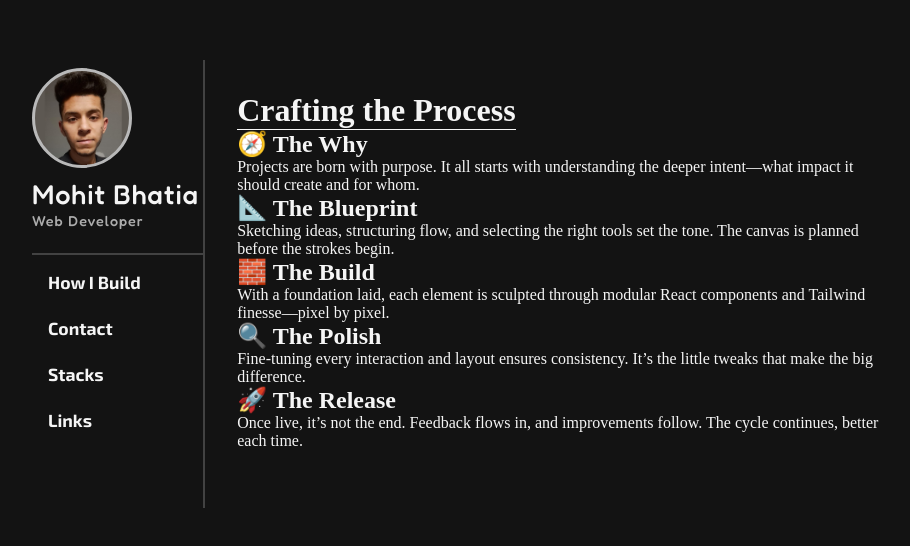
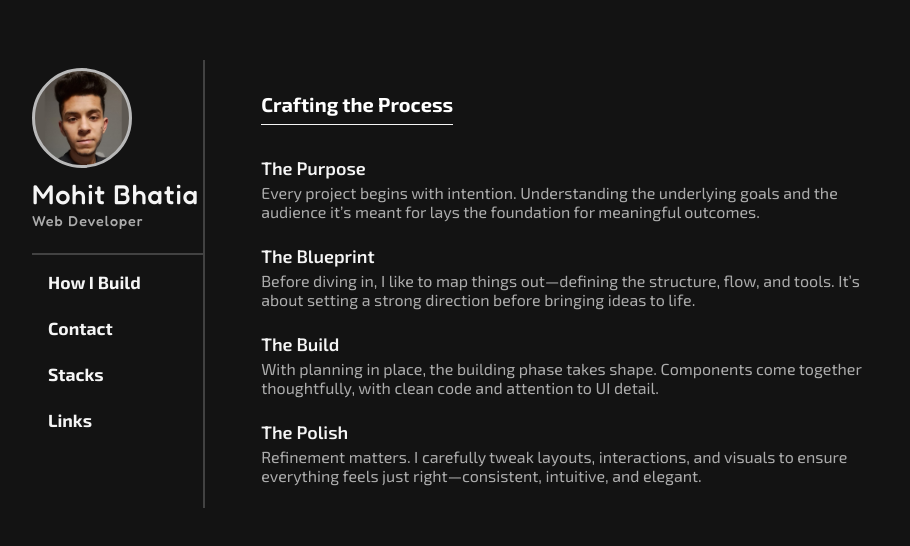
Before and after one commit to Bhatia612/mohitbhatia.com, a React (Vite) app: page /#/ in a window 1280 px wide. Shown: the part 116-662 px from the top of the page, without its empty margins (168-1078 px from the left). Built offline with nearby package versions, Linux system fonts and the light colour scheme.

Commit message:
created How i build and Contacts section . . .

```diff
--- a/src/index.css
+++ b/src/index.css
@@ -27,4 +27,10 @@ body {
   padding: 2rem;
   width: 80%;
   border-left: 2px solid rgba(255, 255, 255, 0.201);
+  overflow: auto;
+  scrollbar-width: none;
 }
+
+.contentCont::-webkit-scrollbar {
+  display: none;
+}
--- a/src/pages/HowIBuild.jsx
+++ b/src/pages/HowIBuild.jsx
@@ -1,48 +1,64 @@
 import React from "react";
+import "../styles/howIBuild.css";
+import "../styles/contacts.css";
 
-function Approach() {
+function HowIBuild() {
   return (
-    <div className="w-full min-h-screen bg-black text-white px-6 py-10 flex flex-col items-start justify-start gap-8">
-      <h1 className="text-4xl font-bold border-b border-gray-700 pb-2">Crafting the Process</h1>
+    <>
+      <div className="approach-container">
+        <h1 className="approach-title">Crafting the Process</h1>
 
-      <div className="space-y-6 max-w-3xl">
+        <div className="approach-content">
           <section>
-          <h2 className="text-xl font-semibold text-gray-300 mb-1">🧭 The Why</h2>
-          <p className="text-gray-400">
-            Projects are born with purpose. It all starts with understanding the deeper intent—what impact it should create and for whom.
+            <h2 className="section-heading">The Purpose</h2>
+            <p className="section-text">
+              Every project begins with intention. Understanding the underlying goals and the audience it’s meant for lays the foundation for meaningful outcomes.
             </p>
           </section>
 
           <section>
-          <h2 className="text-xl font-semibold text-gray-300 mb-1">📐 The Blueprint</h2>
-          <p className="text-gray-400">
-            Sketching ideas, structuring flow, and selecting the right tools set the tone. The canvas is planned before the strokes begin.
+            <h2 className="section-heading">The Blueprint</h2>
+            <p className="section-text">
+              Before diving in, I like to map things out—defining the structure, flow, and tools. It’s about setting a strong direction before bringing ideas to life.
             </p>
           </section>
 
           <section>
-          <h2 className="text-xl font-semibold text-gray-300 mb-1">🧱 The Build</h2>
-          <p className="text-gray-400">
-            With a foundation laid, each element is sculpted through modular React components and Tailwind finesse—pixel by pixel.
+            <h2 className="section-heading">The Build</h2>
+            <p className="section-text">
+              With planning in place, the building phase takes shape. Components come together thoughtfully, with clean code and attention to UI detail.
             </p>
           </section>
 
           <section>
-          <h2 className="text-xl font-semibold text-gray-300 mb-1">🔍 The Polish</h2>
-          <p className="text-gray-400">
-            Fine-tuning every interaction and layout ensures consistency. It’s the little tweaks that make the big difference.
+            <h2 className="section-heading">The Polish</h2>
+            <p className="section-text">
+              Refinement matters. I carefully tweak layouts, interactions, and visuals to ensure everything feels just right—consistent, intuitive, and elegant.
             </p>
           </section>
 
           <section>
-          <h2 className="text-xl font-semibold text-gray-300 mb-1">🚀 The Release</h2>
-          <p className="text-gray-400">
-            Once live, it’s not the end. Feedback flows in, and improvements follow. The cycle continues, better each time.
+            <h2 className="section-heading">The Release</h2>
+            <p className="section-text">
+              Launching isn’t the finish line—it’s part of the cycle. I value feedback and see each release as a chance to evolve and improve further.
             </p>
           </section>
         </div>
       </div>
+      <div id="contacts" className="contact-section">
+        <h2 className="contact-title">Let’s Connect</h2>
+        <p className="contact-text">
+          Whether you have a project in mind, want to collaborate, or just want to say hello — I’m always open to meaningful conversations.
+        </p>
+        <div className="contact-links">
+          <a href="mailto:mohitbhatia612.com" className="contact-link">📧 mohitbhatia612@gmail.com ↗</a>
+          <a href="https://www.linkedin.com/in/mohit-bhatia-777461289/" target="_blank" className="contact-link">🔗 LinkedIn ↗</a>
+          <a href="https://github.com/Bhatia612" target="_blank" className="contact-link">💻 GitHub ↗</a>
+        </div>
+      </div>
+
+    </>
   );
 }
 
-export default Approach;
+export default HowIBuild;
--- /dev/null
+++ b/src/styles/contacts.css
@@ -0,0 +1,40 @@
+@import url('https://fonts.googleapis.com/css2?family=Exo+2:ital,wght@0,100..900;1,100..900&family=Fredoka:wght@300..700&display=swap');
+
+
+.contact-section {
+    padding: 2rem 1.5rem;
+    color: #fff;
+    font-family: "Exo 2", sans-serif;
+
+}
+
+.contact-title {
+    font-size: 1.8rem;
+    font-weight: 600;
+    margin-bottom: 16px;
+}
+
+.contact-text {
+    color: #aaa;
+    font-size: 1rem;
+    max-width: 600px;
+    margin-bottom: 1rem;
+
+}
+
+.contact-links {
+    display: flex;
+    flex-direction: column;
+    gap: 12px;
+}
+
+.contact-link {
+    color: #00bcd4;
+    text-decoration: none;
+    font-size: 1rem;
+    transition: color 0.2s ease;
+}
+
+.contact-link:hover {
+    color: #03e9f4;
+}
--- /dev/null
+++ b/src/styles/howIBuild.css
@@ -0,0 +1,38 @@
+@import url('https://fonts.googleapis.com/css2?family=Exo+2:ital,wght@0,100..900;1,100..900&family=Fredoka:wght@300..700&display=swap');
+
+
+.approach-container {
+    color: #fff;
+    padding: 0 1.5rem;
+    display: flex;
+    flex-direction: column;
+    align-items: flex-start;
+    justify-content: flex-start;
+    gap: 2rem;
+    font-family: "Exo 2", sans-serif;
+  }
+
+  .approach-title {
+    font-size: 1.25rem;
+    font-weight: bold;
+    border-bottom: 1px solid whitesmoke;
+    padding-bottom: 0.5rem;
+  }
+
+  .approach-content {
+    max-width: 768px;
+    display: flex;
+    flex-direction: column;
+    gap: 1.5rem;
+  }
+
+  .section-heading {
+    font-size: 1.125rem;
+    font-weight: 600;
+    color: whitesmoke;
+    margin-bottom: 0.25rem;
+  }
+
+  .section-text {
+    color: rgba(255, 255, 255, 0.652);
+  }
--- a/src/styles/nav.css
+++ b/src/styles/nav.css
@@ -5,6 +5,10 @@ nav {
     padding: .5rem 0 0 .5rem;
     width: 20%;
 
+}
+
+.profile>* {
+    cursor: pointer;
 }
 
 .profile {
@@ -27,7 +31,9 @@ small {
     font-weight: 500;
     color: rgba(255, 255, 255, 0.652);
     font-size: .9rem;
+    position: relative;
 }
+
 
 .img {
     width: 100px;
@@ -36,11 +42,16 @@ small {
     aspect-ratio: 1;
     border: 3px solid rgb(185, 185, 185);
     border-radius: 50%;
-    background-size: 150%; /* This zooms the image */
-    background-position: top center; /* Aligns the image to the top center */
+    background-size: 150%;
+    background-position: top center;
     display: flex;
     justify-content: center;
     align-items: center;
+    transition: all .5s ease;
+}
+
+.img:hover {
+    border-radius: 30%;
 }
 
 
@@ -57,6 +68,7 @@ ul li {
     list-style: none;
     position: relative;
     font-family: "Exo 2", sans-serif;
+    overflow: hidden;
 }
 
 ul li a {
@@ -69,8 +81,11 @@ ul li a {
     cursor: pointer;
     font-size: 1.1rem;
     font-weight: 700;
+    transition: all .3s ease;
 }
 
 ul li a:hover {
-    background: #0000001e;
+    background: hsla(0, 0%, 100%, 0.118);
+    margin-left: .5rem;
+    border-left: 3px rgba(255, 255, 255, 0.484) solid;
 }
```
Lines whose indentation alone changed are shown as unchanged.
